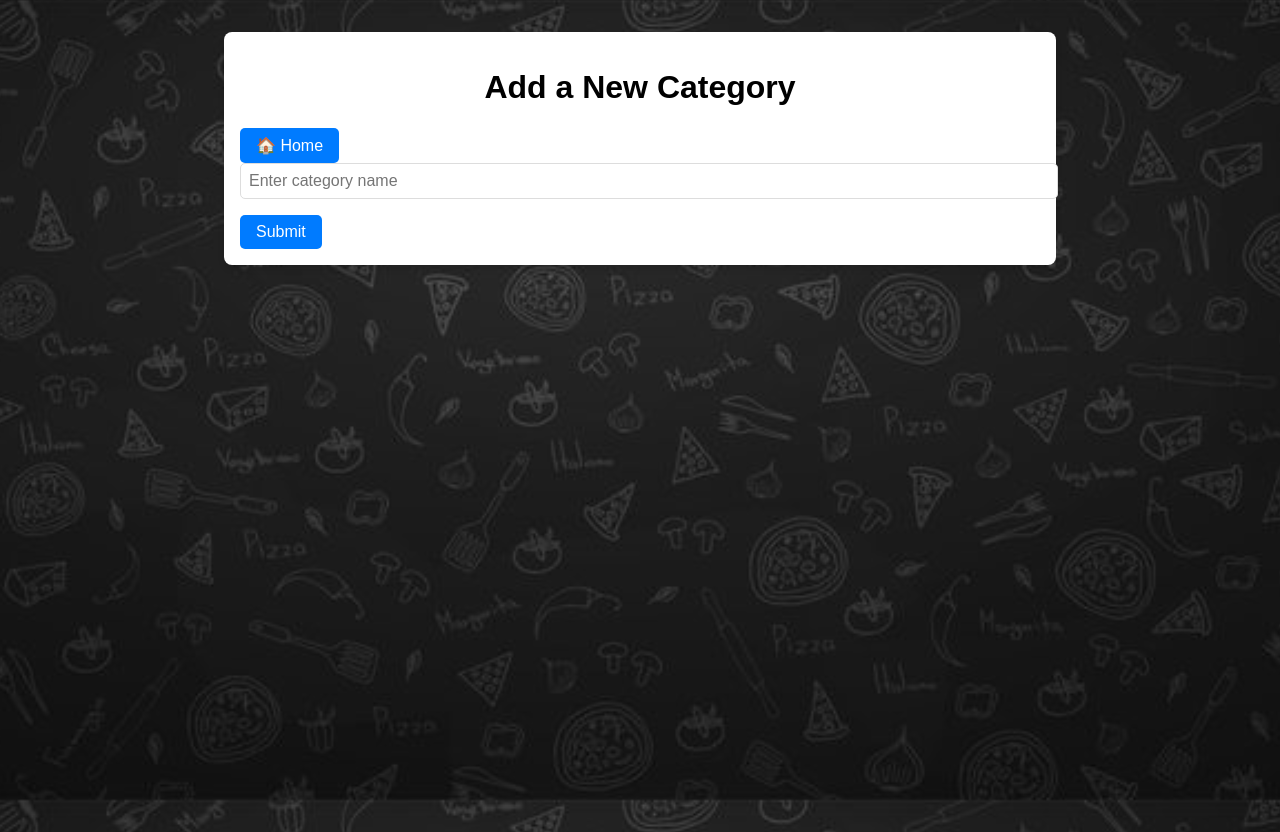
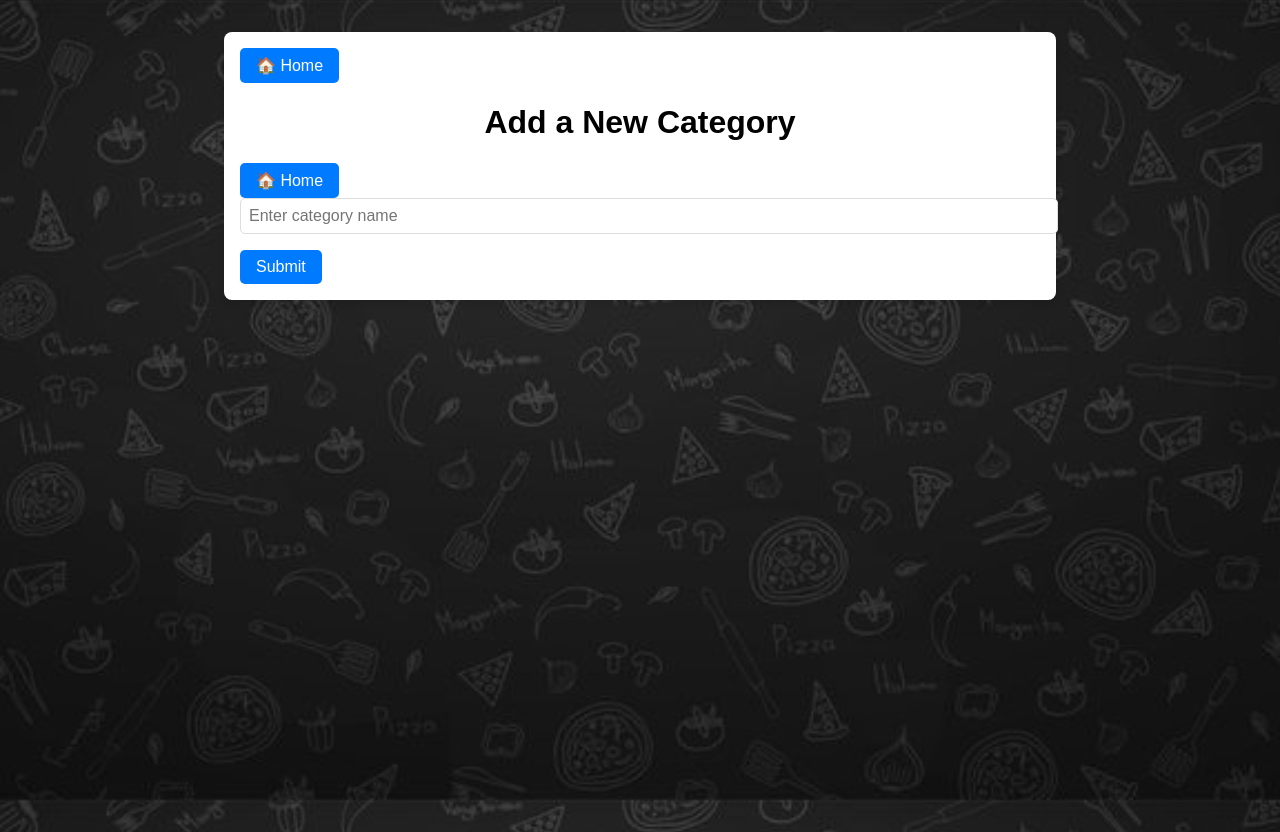
Before and after one commit to SoniyaMeryJacob/Shopping, a Next.js app: page /category in a window 1280 px wide. Built offline with nearby package versions, Linux system fonts and the light colour scheme.

Commit message:
homepage link

```diff
--- a/src/pages/category.js
+++ b/src/pages/category.js
@@ -22,12 +22,18 @@ export default function Category() {
 
   return (
     <div className="container mx-auto p-4 flex flex-col items-center justify-center min-h-screen bg-gray-100">
+              {/* Home Button */}
+              <Link href="/">
+          <button className="mb-6 px-4 py-2 bg-black-600 text-white rounded-full shadow-md transition duration-200">
+            🏠 Home
+          </button>
+        </Link>
       <div className="bg-white p-8 rounded-lg shadow-md w-full max-w-md text-center">
         <h1 className="text-2xl font-bold mb-6">Add a New Category</h1>
 
         {/* Home Button */}
         <Link href="/">
-          <button className="mb-6 px-4 py-2 bg-blue-600 hover:bg-blue-700 text-white rounded-full shadow-md transition duration-200">
+          <button className="mb-6 px-4 py-2 bg-black-600 text-white rounded-full shadow-md transition duration-200">
             🏠 Home
           </button>
         </Link>
```
